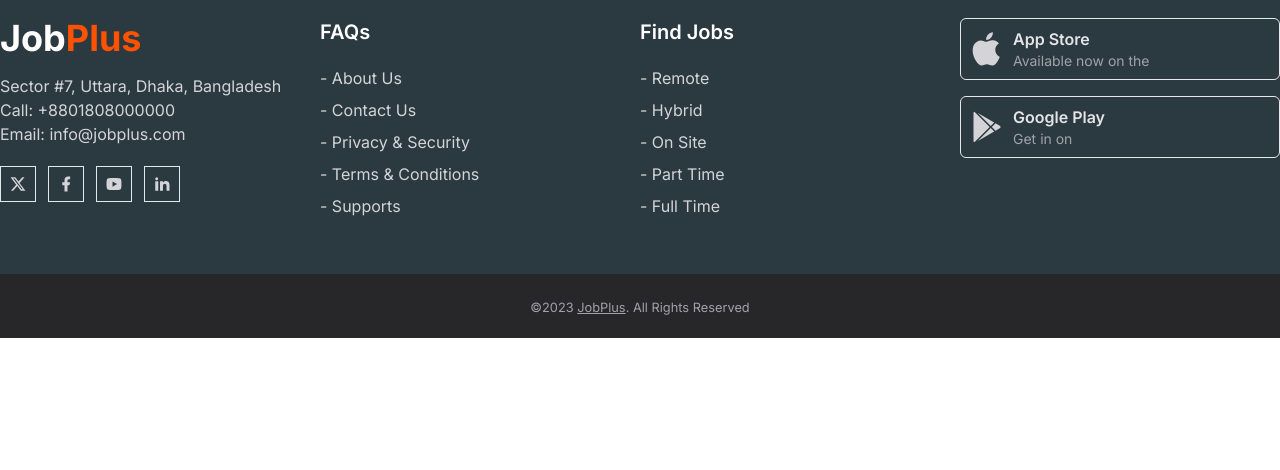
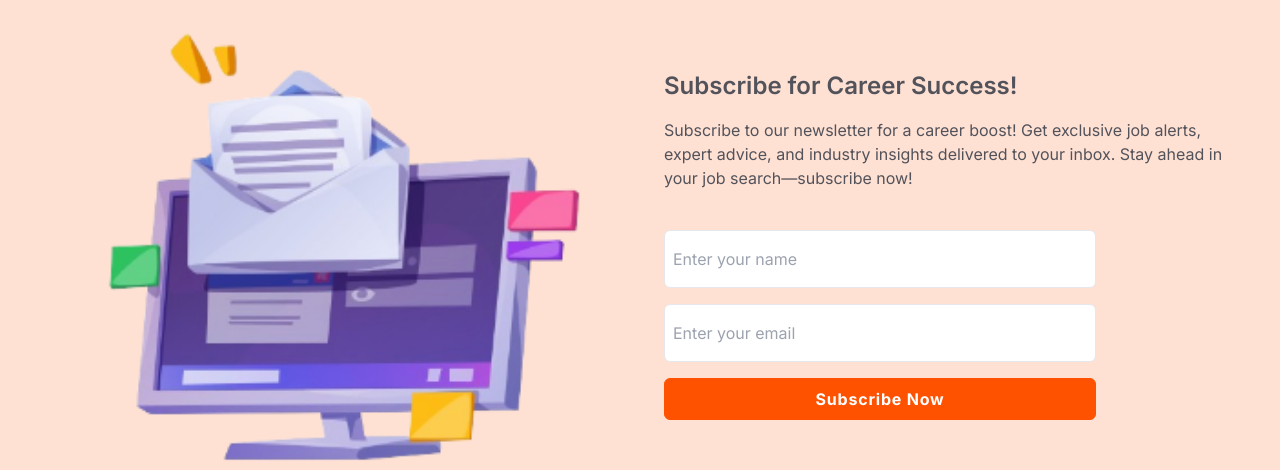
Before and after one commit to borhan98/JobPlus-client, a React (Vite) app: page / in a window 1280 px wide. Shown: the part 849-1319 px from the top of the page. Before the commit the page ends 1187 px from the top, so only its background shows below. Built offline with nearby package versions, Linux system fonts and the light colour scheme; no server answers.

Commit message:
Newsletter Subscription section added

```diff
--- a/src/Layouts/MainLayout/Profile.jsx
+++ b/src/Layouts/MainLayout/Profile.jsx
@@ -37,7 +37,7 @@
           </label>
           <ul
             tabIndex={0}
-            className="mt-3 z-[1] p-2 shadow menu menu-sm dropdown-content bg-base-100 rounded-box w-52"
+            className="mt-3 z-[1] p-2 shadow menu menu-sm dropdown-content bg-base-200 rounded-box w-fit"
           >
             <li className="text-center">
               <a className="text-center inline-block font-bold capitalize">
--- a/src/Pages/AppliedJobs.jsx
+++ b/src/Pages/AppliedJobs.jsx
@@ -21,7 +21,6 @@
       const jobByCategory = appliedJobs.filter(
         (job) => job.job_category === val
       );
-    //   setFilterJobs(jobByCategory)
       if (jobByCategory.length) {
         setFilterJobs(jobByCategory);
       } else {
@@ -67,7 +66,7 @@
           <label htmlFor="category">Filter: </label>
           <select
             onChange={() => handleFilter(event.target.value)}
-            className="border pl-3 py-4 rounded-md focus:outline-none focus:shadow-md w-full"
+            className="border border-black pl-3 py-4 rounded-md focus:outline-none focus:shadow-md w-full"
             id="category"
             name="category"
           >
@@ -79,18 +78,22 @@
           </select>
         </div>
       </div>
-      {isData
-        ? filterJobs.length
-          ? filterJobs.map((job) => <Job key={job._id} job={job} />)
-          : appliedJobs.map((job) => <Job key={job._id} job={job} />)
-        : <>
+      {isData ? (
+        filterJobs.length ? (
+          filterJobs.map((job) => <Job key={job._id} job={job} />)
+        ) : (
+          appliedJobs.map((job) => <Job key={job._id} job={job} />)
+        )
+      ) : (
+        <>
           <p className="text-2xl font-bold text-center">
             You didn&#39;t applied any job yet
           </p>
           <figure className="flex justify-center">
             <img src={NoDataImage} alt="No Data Found Image" />
           </figure>
-      </>}
+        </>
+      )}
     </div>
   );
 };
--- a/src/Pages/Home.jsx
+++ b/src/Pages/Home.jsx
@@ -1,5 +1,6 @@
 import Banner from "../components/Banner";
 import JobCategory from "../components/JobCategory";
+import Newsletter from "../components/Newsletter";
 
 
 const Home = () => {
@@ -7,6 +8,7 @@
         <div>
             <Banner />
             <JobCategory />
+            <Newsletter />
         </div>
     );
 };
--- a/src/components/JobCategory.jsx
+++ b/src/components/JobCategory.jsx
@@ -57,30 +57,35 @@
             {jobs.map((job) => (
               <Job key={job._id} job={job} />
             ))}
+            {/* <p>Pagination</p> */}
           </TabPanel>
           <TabPanel>
             <h3 className="font-bold mb-4">Total job: {jobs.length}</h3>
             {jobs.map((job) => (
               <Job key={job._id} job={job} />
             ))}
+            {/* <p>Pagination</p> */}
           </TabPanel>
           <TabPanel>
             <h3 className="font-bold mb-4">Total job: {jobs.length}</h3>
             {jobs.map((job) => (
               <Job key={job._id} job={job} />
             ))}
+            {/* <p>Pagination</p> */}
           </TabPanel>
           <TabPanel>
             <h3 className="font-bold mb-4">Total job: {jobs.length}</h3>
             {jobs.map((job) => (
               <Job key={job._id} job={job} />
             ))}
+            {/* <p>Pagination</p> */}
           </TabPanel>
           <TabPanel>
             <h3 className="font-bold mb-4">Total job: {jobs.length}</h3>
             {jobs.map((job) => (
               <Job key={job._id} job={job} />
             ))}
+            {/* <p>Pagination</p> */}
           </TabPanel>
         </div>
       </Tabs>
--- /dev/null
+++ b/src/components/Newsletter.jsx
@@ -0,0 +1,53 @@
+import newsletterPhoto from "../assets/images/newsletter.png";
+
+const Newsletter = () => {
+
+    const handleSubscribe = e => {
+        e.preventDefault();
+        e.target.reset();
+    }
+
+  return (
+    <div className="container mx-auto flex items-center gap-4 px-10 py-14 bg-[#FFE1D3] rounded-md">
+      <figure className="flex-1">
+        <img className="w-full" src={newsletterPhoto} alt="Newsletter image" />
+      </figure>
+      <div className="flex-1 max-w-xl mx-auto">
+        <h3 className="text-2xl font-semibold text-zinc-600 mb-4">
+          Subscribe for Career Success!
+        </h3>
+        <p className="text-zinc-600 mb-10">
+          Subscribe to our newsletter for a career boost! Get exclusive job
+          alerts, expert advice, and industry insights delivered to your inbox.
+          Stay ahead in your job search—subscribe now!
+        </p>
+        {/* Name and Email Field */}
+        <form onSubmit={handleSubscribe} className="space-y-4">
+          <div>
+            <input
+              type="text"
+              name="name"
+              placeholder="Enter your name"
+              className="border px-2 py-4 rounded-md focus:outline-none focus:shadow-md w-9/12"
+              required
+            />
+          </div>
+          <div>
+            <input
+              type="email"
+              name="email"
+              placeholder="Enter your email"
+              className="border px-2 py-4 rounded-md focus:outline-none focus:shadow-md w-9/12"
+              required
+            />
+          </div>
+          <button className="bg-[#FF5200] py-2 px-3 w-9/12 rounded-md text-white font-bold tracking-wider border border-[#FF5200] duration-300 hover:bg-transparent hover:text-zinc-600">
+            Subscribe Now
+          </button>
+        </form>
+      </div>
+    </div>
+  );
+};
+
+export default Newsletter;
```
Also changed, not shown: src/assets/images/newsletter.png (added), src/components/FeatureJobs.jsx (added). Lines whose indentation alone changed are shown as unchanged.
